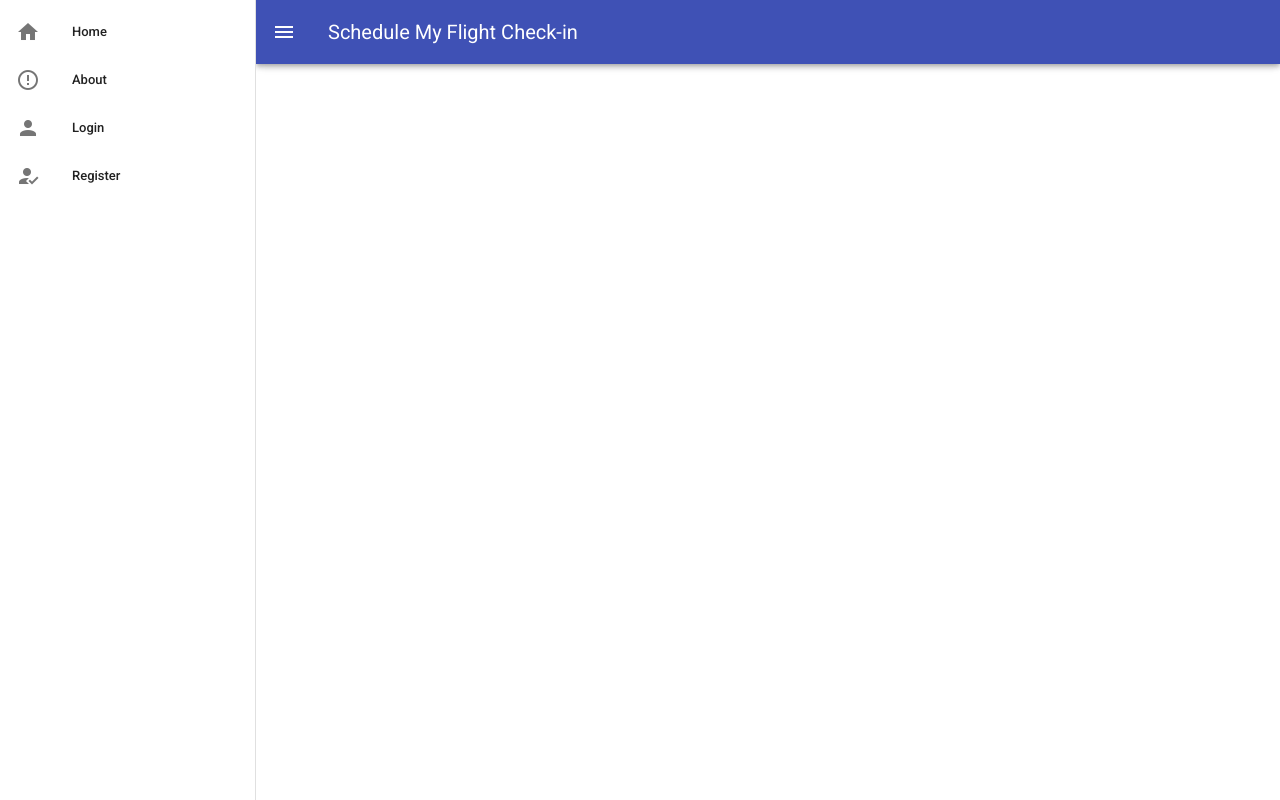
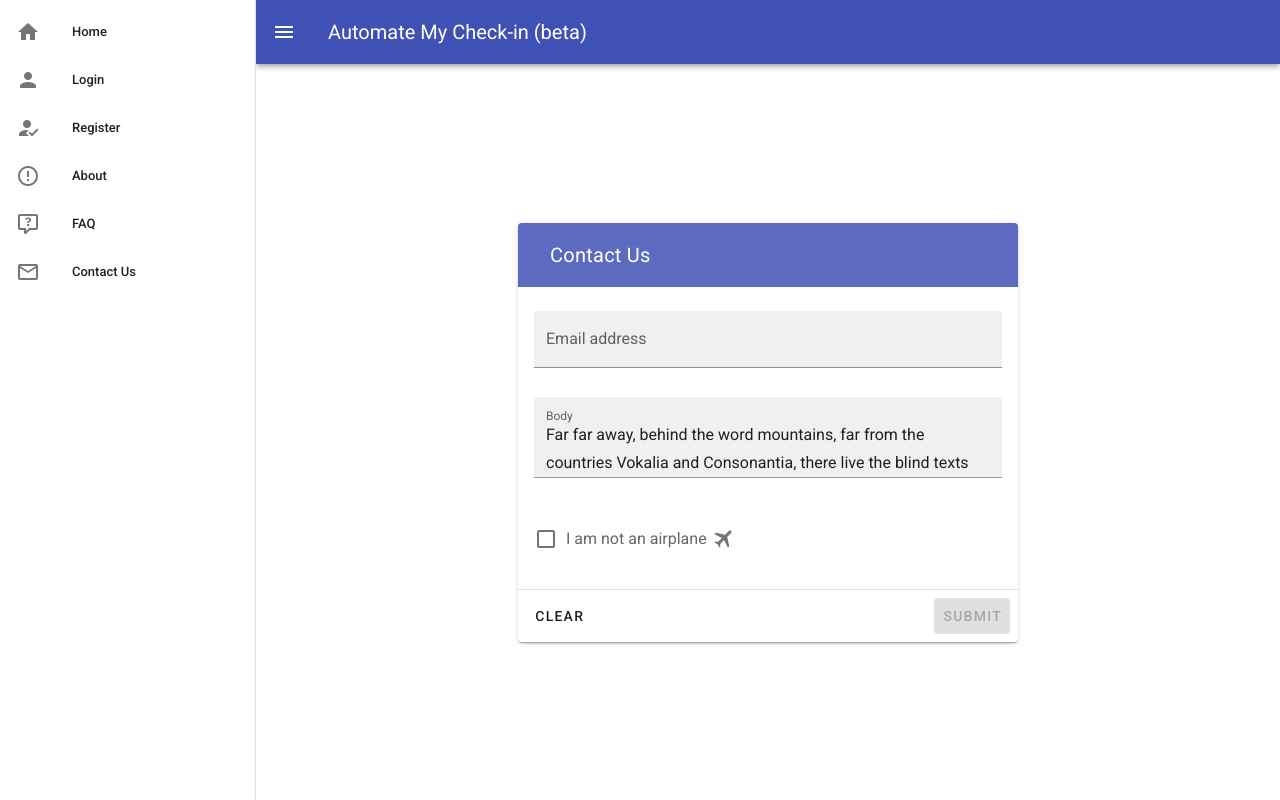
Before and after one commit to fjordskii/southwestify, a Vue app in the folder client/: page /contact in a window 1280 px wide. Built offline with nearby package versions, Linux system fonts and the light colour scheme; no server answers.

Commit message:
updates to UI and design

```diff
--- a/client/public/index.html
+++ b/client/public/index.html
@@ -4,7 +4,7 @@
     <meta charset="utf-8">
     <meta http-equiv="X-UA-Compatible" content="IE=edge">
     <meta name="viewport" content="width=device-width,initial-scale=1.0">
-    <title>Schedule My Flight Check-in</title>
+    <title>Automate My Check-in</title>
     <link rel="stylesheet" href="https://fonts.googleapis.com/css?family=Roboto:100,300,400,500,700,900">
     <link rel="stylesheet" href="https://cdn.jsdelivr.net/npm/@mdi/font@latest/css/materialdesignicons.min.css">
   </head>
--- a/client/src/App.vue
+++ b/client/src/App.vue
@@ -13,14 +13,6 @@
           </v-list-item-action>
           <v-list-item-content>
             <v-list-item-title>Home</v-list-item-title>
-          </v-list-item-content>
-        </v-list-item>
-        <v-list-item link @click="navigateTo('about')">
-          <v-list-item-action>
-            <v-icon>mdi-alert-circle-outline</v-icon>
-          </v-list-item-action>
-          <v-list-item-content>
-            <v-list-item-title>About</v-list-item-title>
           </v-list-item-content>
         </v-list-item>
         <v-list-item link @click="navigateTo('login')" v-if="!userLoggedIn">
@@ -39,6 +31,22 @@
             <v-list-item-title>Register</v-list-item-title>
           </v-list-item-content>
         </v-list-item>
+        <v-list-item link @click="navigateTo('about')">
+          <v-list-item-action>
+            <v-icon>mdi-alert-circle-outline</v-icon>
+          </v-list-item-action>
+          <v-list-item-content>
+            <v-list-item-title>About</v-list-item-title>
+          </v-list-item-content>
+        </v-list-item>
+        <v-list-item link @click="navigateTo('FAQ')">
+          <v-list-item-action>
+            <v-icon>mdi-comment-question-outline</v-icon>
+          </v-list-item-action>
+          <v-list-item-content>
+            <v-list-item-title>FAQ</v-list-item-title>
+          </v-list-item-content>
+        </v-list-item>
         <v-list-item link @click="navigateTo('schedule')" v-if="userLoggedIn">
           <v-list-item-action>
             <v-icon>mdi-calendar-today</v-icon>
@@ -55,12 +63,20 @@
             <v-list-item-title>Logout</v-list-item-title>
           </v-list-item-content>
         </v-list-item>
+        <v-list-item link @click="navigateTo('contact')">
+          <v-list-item-action>
+            <v-icon>mdi-email-outline</v-icon>
+          </v-list-item-action>
+          <v-list-item-content>
+            <v-list-item-title>Contact Us</v-list-item-title>
+          </v-list-item-content>
+        </v-list-item>
       </v-list>
     </v-navigation-drawer>
 
     <v-app-bar app color="indigo" dark>
       <v-app-bar-nav-icon @click.stop="drawer = !drawer" />
-      <v-toolbar-title>Schedule My Flight Check-in</v-toolbar-title>
+      <v-toolbar-title>Automate My Check-in (beta)</v-toolbar-title>
     </v-app-bar>
 
     <v-content>
@@ -92,7 +108,7 @@ export default {
       if (this.userLoggedIn) {
         return this.navigateTo('dashboard');
       }
-      return this.navigateTo('home');
+      return this.navigateTo('/');
     },
   },
   props: {
--- a/client/src/router/index.js
+++ b/client/src/router/index.js
@@ -7,6 +7,8 @@ import Login from '../views/Login.vue';
 import Register from '../views/Registration.vue';
 import Schedule from '../views/Schedule.vue';
 import Dashboard from '../views/Dashboard.vue';
+import FAQ from '../views/FAQ.vue';
+import Contact from '../views/Contact.vue';
 import store from '../store';
 
 Vue.use(VueRouter);
@@ -21,6 +23,16 @@ const routes = [
     path: '/about',
     name: 'about',
     component: About,
+  },
+  {
+    path: '/faq',
+    name: 'faq',
+    component: FAQ,
+  },
+  {
+    path: '/contact',
+    name: 'contact',
+    component: Contact,
   },
   {
     path: '/thank-you',
--- a/client/src/views/About.vue
+++ b/client/src/views/About.vue
@@ -9,7 +9,7 @@
           sitting by the toilet.
         </blockquote>
         <blockquote class="blockquote text-justify">
-          No thanks. Well, thankfully you found this site, because we're here to help! SMFC helps
+          No thanks. Well, thankfully you found this site, because we're here to help! AMC helps
           you out by allowing you to schedule your flight's check-in process. No more terrible
           seats, no more anxiety watching the clock tick down until your check-in slot opens, and no
           more button smashing trying to get 'A'. We do it all for you!
--- /dev/null
+++ b/client/src/views/Contact.vue
@@ -0,0 +1,69 @@
+<template>
+  <v-card class="mx-auto" style="max-width: 500px;">
+    <v-toolbar color="indigo lighten-1" cards dark flat>
+      <v-card-title class="title font-weight-regular">Contact Us</v-card-title>
+      <v-spacer></v-spacer>
+    </v-toolbar>
+    <v-form ref="form" v-model="form" class="pa-4 pt-6">
+      <v-text-field
+        v-model="email"
+        :rules="[rules.email]"
+        filled
+        color="deep-purple"
+        label="Email address"
+        type="email"
+      ></v-text-field>
+      <v-textarea
+        v-model="body"
+        auto-grow
+        filled
+        color="deep-purple"
+        label="Body"
+        rows="1"
+      ></v-textarea>
+      <v-checkbox v-model="agreement" :rules="[rules.required]" color="deep-purple">
+        <template v-slot:label>
+          I am not an airplane&nbsp; <v-icon>mdi-airplane</v-icon>
+        </template>
+      </v-checkbox>
+    </v-form>
+    <v-divider></v-divider>
+    <v-card-actions>
+      <v-btn text @click="$refs.form.reset()">
+        Clear
+      </v-btn>
+      <v-spacer></v-spacer>
+      <v-btn
+        :disabled="!form"
+        :loading="isLoading"
+        class="white--text"
+        color="deep-purple accent-4"
+        depressed
+        >Submit</v-btn
+      >
+    </v-card-actions>
+  </v-card>
+</template>
+<script>
+export default {
+  data: () => ({
+    agreement: false,
+    body:
+      'Far far away, behind the word mountains, far from the countries Vokalia and Consonantia, there live the blind texts',
+    dialog: false,
+    email: undefined,
+    form: false,
+    isLoading: false,
+    password: undefined,
+    phone: undefined,
+    rules: {
+      email: v => (v || '').match(/@/) || 'Please enter a valid email',
+      length: len => v => (v || '').length >= len || `Invalid character length, required ${len}`,
+      password: v => (v || '').match(/^(?=.*[a-z])(?=.*[A-Z])(?=.*\d)(?=.*(_|[^\w])).+$/)
+      || 'Password must contain an upper case letter, a numeric character, and a special character',
+      required: v => !!v
+      || 'This field is required',
+    },
+  }),
+};
+</script>
--- /dev/null
+++ b/client/src/views/FAQ.vue
@@ -0,0 +1,71 @@
+<template>
+  <v-container fill-height>
+    <v-layout align-center>
+      <v-flex>
+        <v-card class="mx-auto text-left mb-4">
+          <v-card-text>
+            <p class="display-1 text--primary">
+              What is Automate My Check-in?
+            </p>
+            <div class="text--primary">
+              Automate My Check-in (aka AMC) is a web application that allows you to schedule your
+              flight's check-in process up to months in advance. That way, you don't forget to do it
+              the day of and get left high and dry <v-icon>mdi-airplane</v-icon>
+            </div>
+          </v-card-text>
+        </v-card>
+        <v-card class="mx-auto text-left mb-4">
+          <v-card-text>
+            <p class="display-1 text--primary">
+              How does AMC work?
+            </p>
+            <div class="text--primary">
+              We take your reservation, get all of the details behind the scenes, do a bunch of
+              math, and then schedule a process to be ran exactly 24 hours before your scheduled
+              departure time (the exact moment your check-in window opens). That's about it! Pretty
+              cool, huh?
+              <v-icon>mdi-airplane</v-icon>
+            </div>
+          </v-card-text>
+        </v-card>
+        <v-card class="mx-auto text-left mb-4">
+          <v-card-text>
+            <p class="display-1 text--primary">
+              What does "beta" mean?
+            </p>
+            <div class="text--primary">
+              Beta more or less means AMC is still a work in progress and is still in testing. If
+              you find a bug, please shoot us an e-mail on our
+              <a @click="navigateTo('contact')">Contact Us</a> page. That way, we can make
+              everyone's experience a bit better!<v-icon>mdi-airplane</v-icon>
+            </div>
+          </v-card-text>
+        </v-card>
+        <v-card class="mx-auto text-left mb-4">
+          <v-card-text>
+            <p class="display-1 text--primary">
+              Who created AMC? I want to shake their hand!
+            </p>
+            <div class="text--primary">
+              Wow. You're so sweet! AMC was created by me,
+              <a href="https://github.com/fjordski">fjordskii</a>. My niche is writing software that
+              makes traveler's lives easier. Thanks for stopping by, hope you enjoy!
+              <v-icon>mdi-airplane</v-icon>
+            </div>
+          </v-card-text>
+        </v-card>
+      </v-flex>
+    </v-layout>
+  </v-container>
+</template>
+
+<script>
+import UtilsMixin from '../mixins/UtilsMixin.vue';
+
+export default {
+  name: 'FAQ',
+  mixins: [UtilsMixin],
+};
+</script>
+
+<style scoped></style>
--- a/client/src/views/Home.vue
+++ b/client/src/views/Home.vue
@@ -2,10 +2,16 @@
   <v-container fill-height fluid class="home">
     <v-row align="center">
       <v-col>
-        <h3 class="display-3">Tired of missing your flight's check-in?</h3>
-        <h2 class="mt-5 mb-5">(We can help with that)</h2>
-        <v-btn large color="primary" class="mx-1" @click="navigateTo('register')">Register</v-btn>
-        <v-btn large color="primary" class="mx-1" @click="navigateTo('login')">Login</v-btn>
+        <v-icon>mdi-airplanemodeactive</v-icon>
+        <h1 class="display-2 flex display-4 font-weight-black">Automate My Check-in</h1>
+        <p class="flex font-weight-light font-italic mb-4">
+          Automate your airline's
+          check-in process!
+        </p>
+        <v-btn large color="primary" class="mx-1" @click="getStarted">
+          Get Started
+          <v-icon class="ml-2">mdi-airplane</v-icon>
+        </v-btn>
       </v-col>
     </v-row>
   </v-container>
@@ -17,9 +23,12 @@ import UtilsMixin from '../mixins/UtilsMixin.vue';
 export default {
   name: 'Home',
   mixins: [UtilsMixin],
+  methods: {
+    getStarted() {
+      this.navigateTo('login');
+    },
+  },
 };
 </script>
 
-<style scoped>
-
-</style>
+<style scoped></style>
--- a/client/src/views/Login.vue
+++ b/client/src/views/Login.vue
@@ -35,6 +35,11 @@
             <v-btn color="primary" :disabled="!isValid" @click="postData">Login</v-btn>
           </v-card-actions>
         </v-card>
+      </v-col>
+    </v-row>
+    <v-row>
+      <v-col>
+        Haven't registered yet? <a @click="navigateTo('register')">Get started</a>.
       </v-col>
     </v-row>
     <v-row>
--- a/client/src/views/Registration.vue
+++ b/client/src/views/Registration.vue
@@ -35,6 +35,11 @@
             <v-btn color="primary" :disabled="!isValid" @click="postData">Register</v-btn>
           </v-card-actions>
         </v-card>
+      </v-col>
+    </v-row>
+    <v-row>
+      <v-col>
+        Already registered? <a @click="navigateTo('login')">Login now.</a>
       </v-col>
     </v-row>
     <v-row>
```
Also changed, not shown: 1 other file (tests, documents, lock files or other folders).
